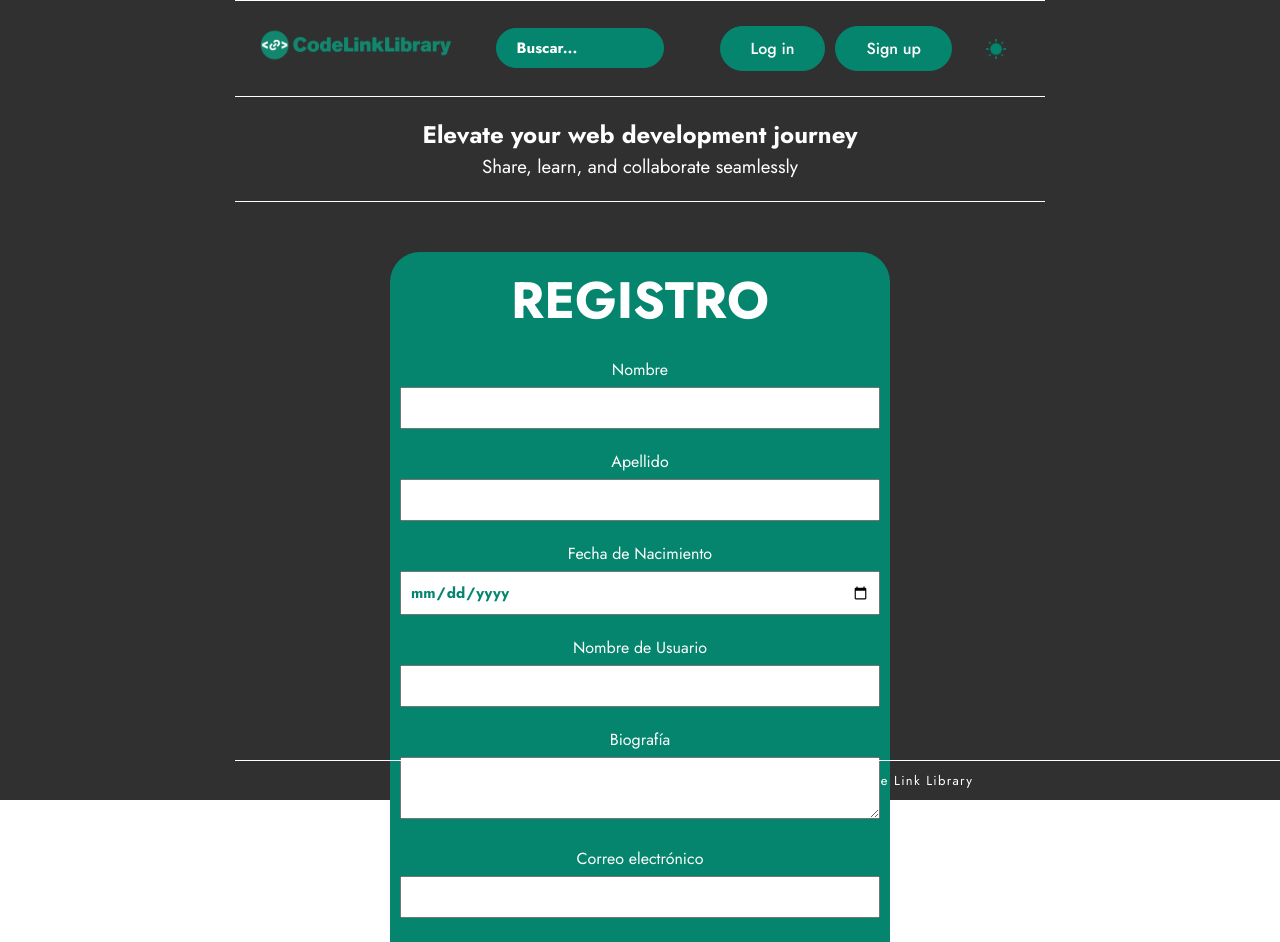
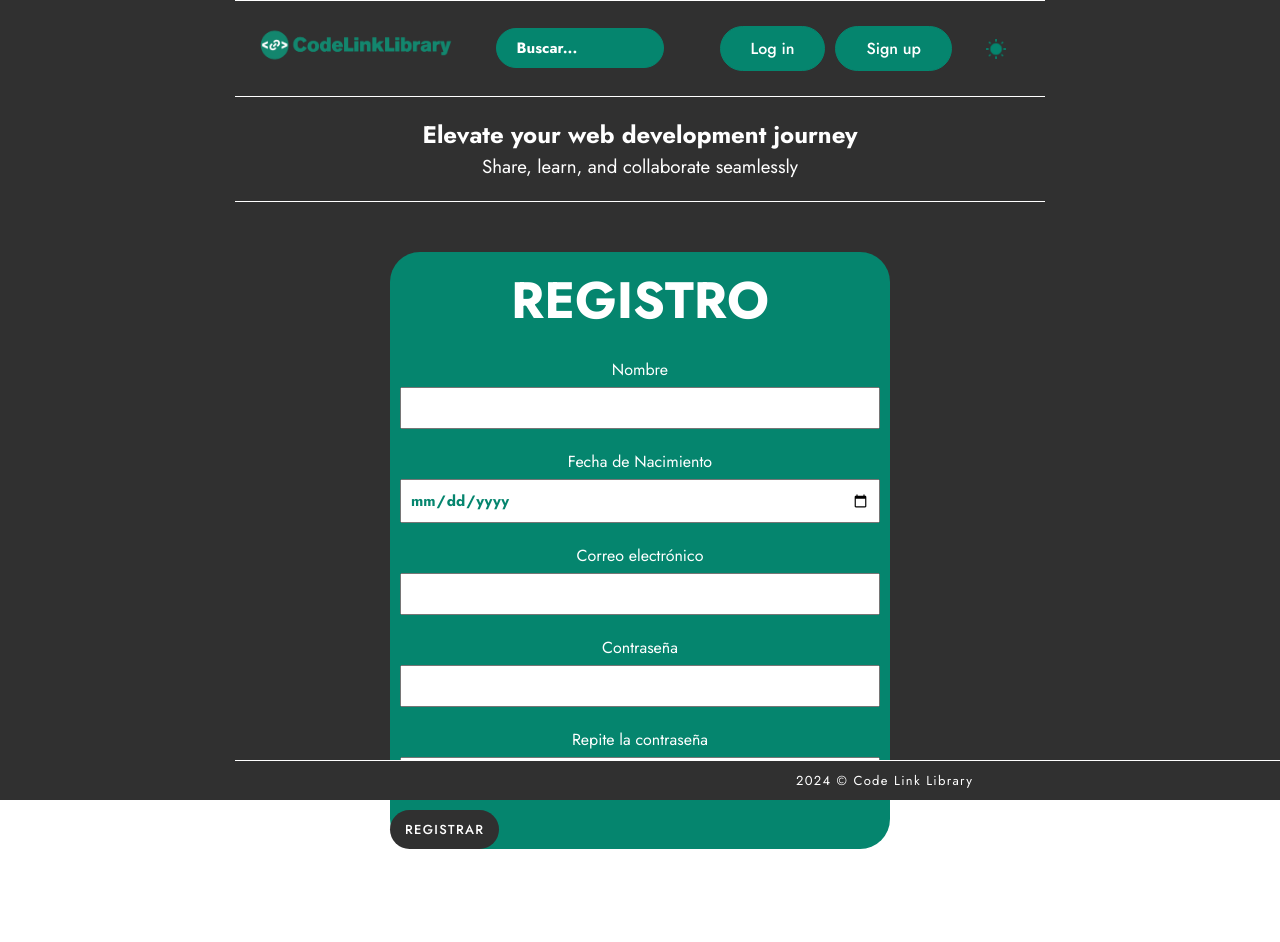
Before and after one commit to helenartola/codeLinkLibraryFront, a React (Vite) app: page /registro in a window 1280 px wide. Shown: the top 942 px of the page. After the commit the page ends 849 px from the top, so only its background shows below. Built offline with nearby package versions, Linux system fonts and the light colour scheme.

Commit message:
Hemos hecho cambios en el formulario de registro

```diff
--- a/src/components/footer/Footer.css
+++ b/src/components/footer/Footer.css
@@ -7,6 +7,7 @@
   border-top: 1px solid white;
   font-size: 13px;
   letter-spacing: 0.1em;
+  background-color: #303030;
 }
 
 .dark-mode .footer {
--- a/src/pages/paginaregistro/PaginaRegistro.jsx
+++ b/src/pages/paginaregistro/PaginaRegistro.jsx
@@ -5,10 +5,7 @@ export const PaginaRegistro = () => {
   //hacemos que todos los campos esten controlados por un estado
   //creamos un estado para cada uno de los campos del formulario
   const [name, setName] = useState("");
-  const [lastName, setLastName] = useState("");
   const [birthDate, setBirthDate] = useState("");
-  const [userName, setUserName] = useState("");
-  const [bio, setBio] = useState("");
   const [email, setEmail] = useState("");
   const [pass1, setPass1] = useState("");
   const [pass2, setPass2] = useState("");
@@ -49,16 +46,6 @@ export const PaginaRegistro = () => {
         </fieldset>
 
         <fieldset>
-          <label htmlFor="apellido">Apellido</label>
-          <input
-            value={lastName}
-            onChange={(e) => setLastName(e.target.value)}
-            type="text"
-            required
-          />
-        </fieldset>
-
-        <fieldset>
           <label htmlFor="fechaNacimiento">Fecha de Nacimiento</label>
           <input
             value={birthDate}
@@ -68,28 +55,6 @@ export const PaginaRegistro = () => {
             required
             onChange={(e) => setBirthDate(e.target.value)}
           />
-        </fieldset>
-
-        <fieldset>
-          <label htmlFor="userName">Nombre de Usuario</label>
-          <input
-            value={userName}
-            type="text"
-            id="userName"
-            name="userName"
-            required
-            onChange={(e) => setUserName(e.target.value)}
-          />
-        </fieldset>
-
-        <fieldset>
-          <label htmlFor="bio">Biografía</label>
-          <textarea
-            value={bio}
-            id="bio"
-            name="bio"
-            onChange={(e) => setBio(e.target.value)}
-          ></textarea>
         </fieldset>
 
         <fieldset>
```
